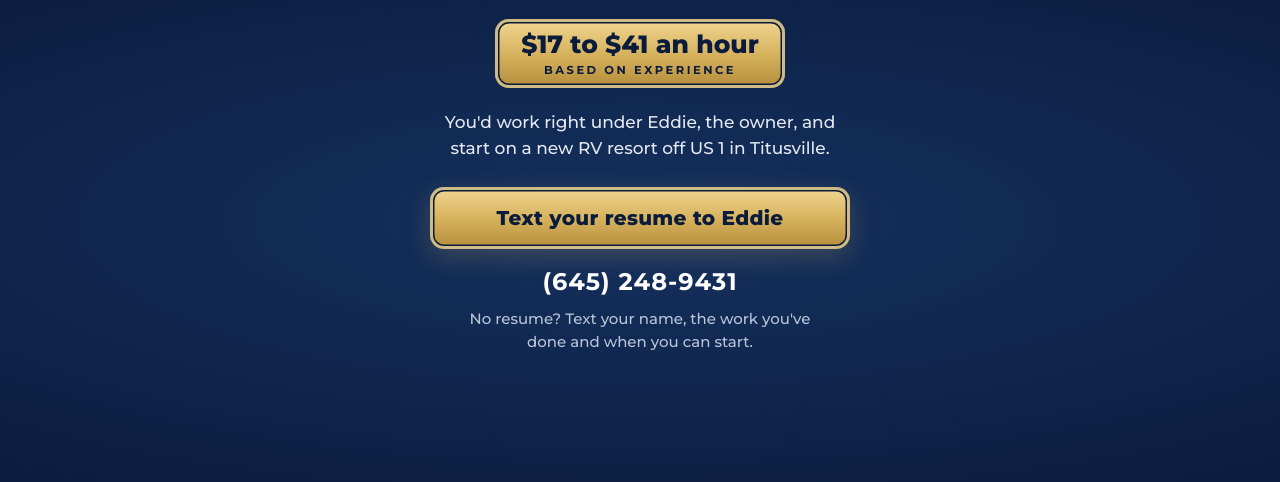
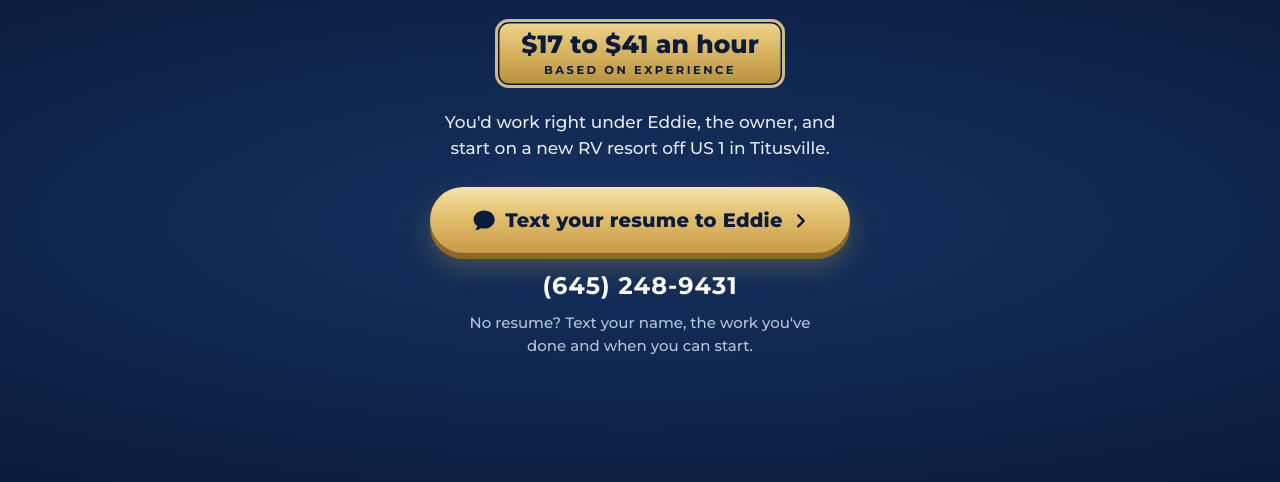
Before and after one commit to heronmedia/monaco-bay-hiring, a plain HTML site: page index.html in a window 1280 px wide. Shown: the part 274-756 px from the top of the page. Drawn offline with Linux system fonts and the light colour scheme.

Commit message:
Make the text Eddie link look like a button
Raised gold pill with a text bubble icon and an arrow, so it reads as
the thing to tap, apart from the pay badge. Same words, same link.

Co-Authored-By: Claude Opus 5.5 <noreply@anthropic.com>

```diff
--- a/index.html
+++ b/index.html
@@ -33,11 +33,28 @@
   .pay small { display: block; font-weight: 700; font-size: 11.5px; letter-spacing: 2.5px; margin-top: 5px; }
   .line { font-weight: 500; font-size: 17px; line-height: 1.5; color: #E3E8F1; margin: 22px auto 26px; max-width: 400px; }
   .btn {
-    display: block; max-width: 420px; margin: 0 auto; padding: 19px 14px;
-    font-weight: 800; font-size: 20px; letter-spacing: .3px; text-decoration: none;
-    box-shadow: inset 0 0 0 3px rgba(241,216,146,.85), inset 0 0 0 4.5px var(--navy), 0 8px 26px rgba(212,175,90,.22);
+    position: relative; overflow: hidden;
+    display: flex; align-items: center; justify-content: center; gap: 8px;
+    max-width: 420px; min-height: 66px; margin: 0 auto; padding: 12px 10px;
+    border-radius: 999px; color: var(--navy); text-decoration: none; white-space: nowrap;
+    font-weight: 800; font-size: clamp(16px, 4.65vw, 19.5px); letter-spacing: .2px;
+    background: linear-gradient(180deg, #F6E3A8 0%, #E3C171 42%, #C99B45 100%);
+    box-shadow: 0 6px 0 #8C6828, 0 12px 28px rgba(212,175,90,.30);
+    -webkit-tap-highlight-color: transparent;
+    transition: transform .08s ease, box-shadow .08s ease;
   }
-  .btn:active { filter: brightness(.95); }
+  .btn:active { transform: translateY(5px); box-shadow: 0 1px 0 #8C6828, 0 6px 16px rgba(212,175,90,.25); }
+  .btn svg { flex: none; }
+  .btn .ico { width: 1.35em; height: 1.35em; }
+  .btn .arw { width: .9em; height: .9em; margin-left: 1px; }
+  .btn::after {
+    content: ""; position: absolute; top: 0; bottom: 0; left: -45%; width: 32%;
+    background: linear-gradient(100deg, rgba(255,255,255,0) 0%, rgba(255,255,255,.55) 50%, rgba(255,255,255,0) 100%);
+    transform: skewX(-20deg); animation: shine 3.6s ease-in-out 1.2s infinite; pointer-events: none;
+  }
+  @keyframes shine { 0% { left: -45%; } 38% { left: 118%; } 100% { left: 118%; } }
+  @media (prefers-reduced-motion: reduce) { .btn::after { display: none; } }
+  @media (max-width: 340px) { .btn .arw { display: none; } }
   .num { display: inline-block; margin: 18px 0 4px; color: #fff; font-weight: 700; font-size: 24px; letter-spacing: 1px; text-decoration: none; }
   .small { font-weight: 500; font-size: 15px; line-height: 1.5; color: #B8C4D9; margin: 8px auto 0; max-width: 380px; }
 </style>
@@ -49,7 +66,7 @@
   <p class="jobs">CONCRETE WORKERS<br>LAWN AND TURF WORKERS</p>
   <div class="pay plate"><b>$17 to $41 an hour</b><small>BASED ON EXPERIENCE</small></div>
   <p class="line">You'd work right under Eddie, the owner, and start on a new RV resort off US 1 in Titusville.</p>
-  <a class="btn plate" href="sms:+16452489431?&amp;body=Hi%20Eddie%2C%20I%20saw%20your%20hiring%20ad%20and%20want%20to%20apply.">Text your resume to Eddie</a>
+  <a class="btn" href="sms:+16452489431?&amp;body=Hi%20Eddie%2C%20I%20saw%20your%20hiring%20ad%20and%20want%20to%20apply."><svg class="ico" viewBox="0 0 24 24" aria-hidden="true"><path fill="currentColor" d="M12 3.2c-5.3 0-9.6 3.6-9.6 8.1 0 2.4 1.3 4.6 3.4 6.1-.3 1.4-1 2.7-2.1 3.8 2.1 0 3.9-.7 5.3-1.8.9.2 1.9.3 3 .3 5.3 0 9.6-3.6 9.6-8.4 0-4.5-4.3-8.1-9.6-8.1z"/></svg><span>Text your resume to Eddie</span><svg class="arw" viewBox="0 0 24 24" aria-hidden="true"><path d="M8.5 4.5 16 12l-7.5 7.5" fill="none" stroke="currentColor" stroke-width="3.4" stroke-linecap="round" stroke-linejoin="round"/></svg></a>
   <a class="num" href="sms:+16452489431?&amp;body=Hi%20Eddie%2C%20I%20saw%20your%20hiring%20ad%20and%20want%20to%20apply.">(645) 248-9431</a>
   <p class="small">No resume? Text your name, the work you've done and when you can start.</p>
 </main>
```
